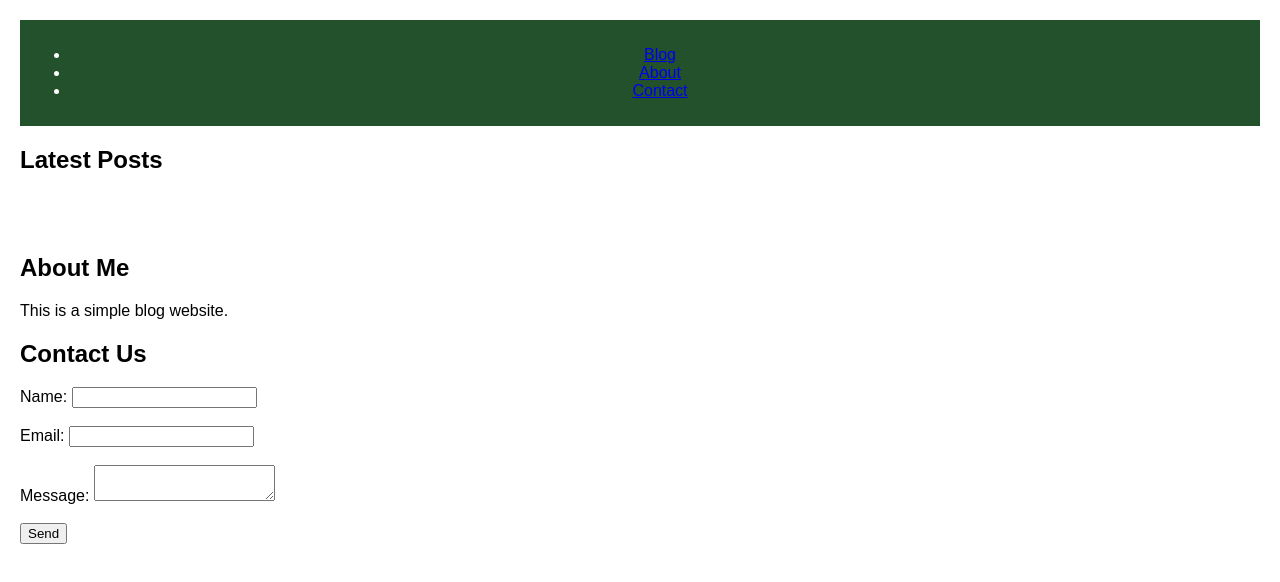
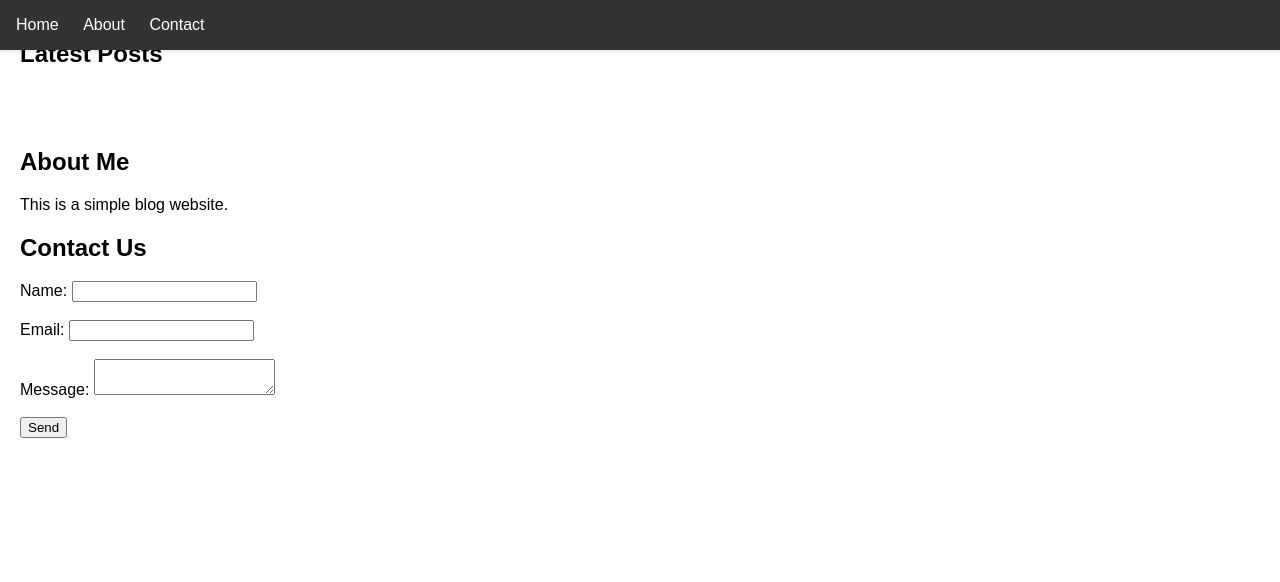
Before and after one commit to dgxshpe/Mywebsite, a plain HTML site: page index.html in a window 1280 px wide. Drawn offline with Linux system fonts and the light colour scheme.

Commit message:
try header nou

```diff
--- a/index.html
+++ b/index.html
@@ -9,13 +9,15 @@
 </head>
 <body>
     <!-- Navigation Bar -->
-    <nav id="navbar">
-        <ul>
-            <li><a href="#blog">Blog</a></li>
-            <li><a href="#about">About</a></li>
-            <li><a href="#contact">Contact</a></li>
-        </ul>
-    </nav>
+    <header class="sticky-header">
+        <nav>
+          <ul>
+            <li><a href="#">Home</a></li>
+            <li><a href="#">About</a></li>
+            <li><a href="#">Contact</a></li>
+          </ul>
+        </nav>
+      </header>
 
     <!-- Blog Section -->
     <section id="blog">
--- a/scripts.js
+++ b/scripts.js
@@ -33,3 +33,18 @@ function handleFormSubmission(event) {
 // Add event listeners to the form
 const contactForm = document.getElementById('contact-form');
 contactForm.addEventListener('submit', handleFormSubmission);
+
+const header = document.querySelector('.sticky-header');
+
+window.addEventListener('scroll', () => {
+  if (window.scrollY > 100) {
+    header.classList.add('scrolled');
+  } else {
+    header.classList.remove('scrolled');
+  }
+});
+
+// Optional: add a small delay before applying the styles on scroll
+setTimeout(() => {
+  header.style.transition = 'all 0.3s ease-in-out';
+}, 500);
--- a/styles.css
+++ b/styles.css
@@ -46,3 +46,34 @@ body {
 .post a:hover {
     color: #23527c;
 }
+
+.sticky-header {
+    position: fixed;
+    top: 0;
+    left: 0;
+    width: 100%;
+    background-color: #333;
+    color: #fff;
+    padding: 1rem;
+    box-shadow: 0 2px 4px rgba(0, 0, 0, 0.1);
+  }
+
+  .sticky-header nav ul {
+    list-style: none;
+    margin: 0;
+    padding: 0;
+  }
+
+  .sticky-header nav ul li {
+    display: inline-block;
+    margin-right: 20px;
+  }
+
+  .sticky-header nav a {
+    color: #fff;
+    text-decoration: none;
+  }
+
+  .sticky-header nav a:hover {
+    color: #ccc;
+  }
```
